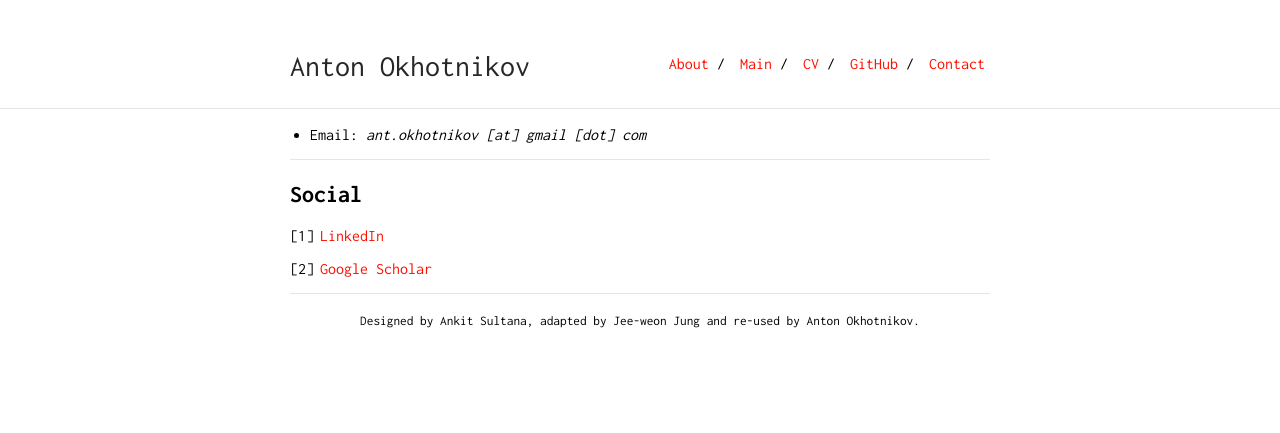
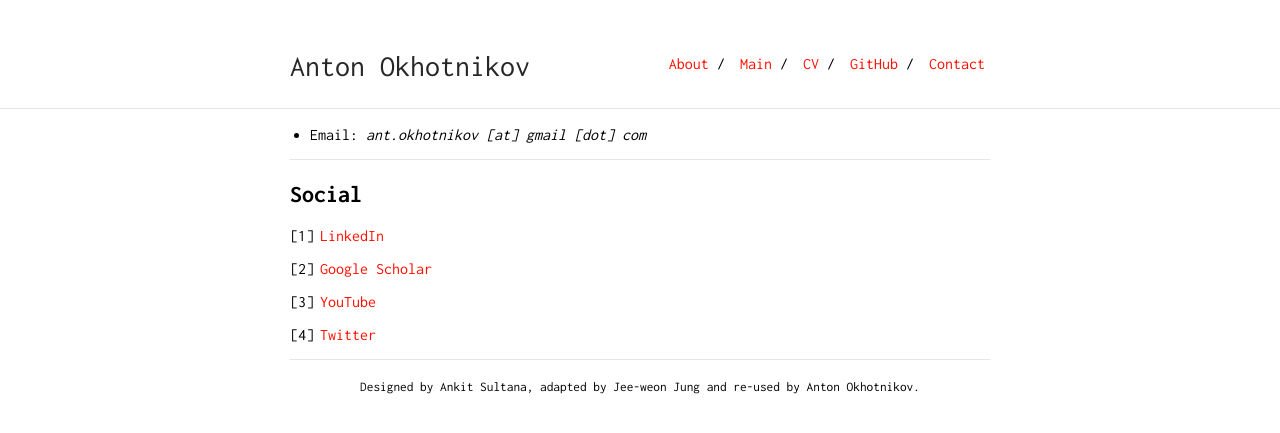
Before and after one commit to AntonOkhotnikov/antonokhotnikov.github.io, a Jekyll site: the page built from pages/contact.md, in a window 1280 px wide. Shown: the top 433 px of the page. Built offline with Jekyll 4.4.1, drawn with Linux system fonts in a browser that asks for light colours.

Commit message:
[upd] Update contact social section with links

```diff
--- a/pages/contact.md
+++ b/pages/contact.md
@@ -14,3 +14,7 @@ is_contact: true
 1. [LinkedIn](https://www.linkedin.com/in/anton-okhotnikov/)
 
 2. [Google Scholar](https://scholar.google.com/citations?user=tAvtYTMAAAAJ&hl=en)
+
+3. [YouTube](https://www.youtube.com/@antonokhotnikov)
+
+4. [Twitter](https://x.com/antonioperfecto)
```
